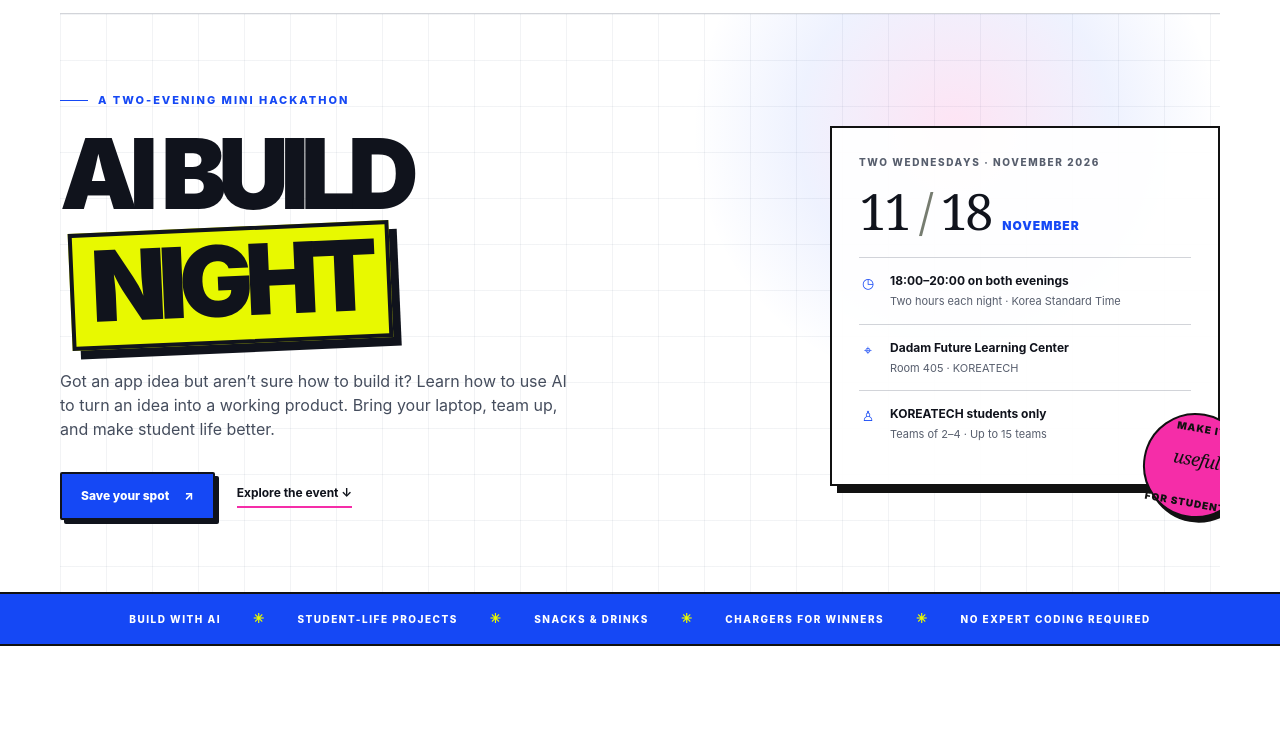
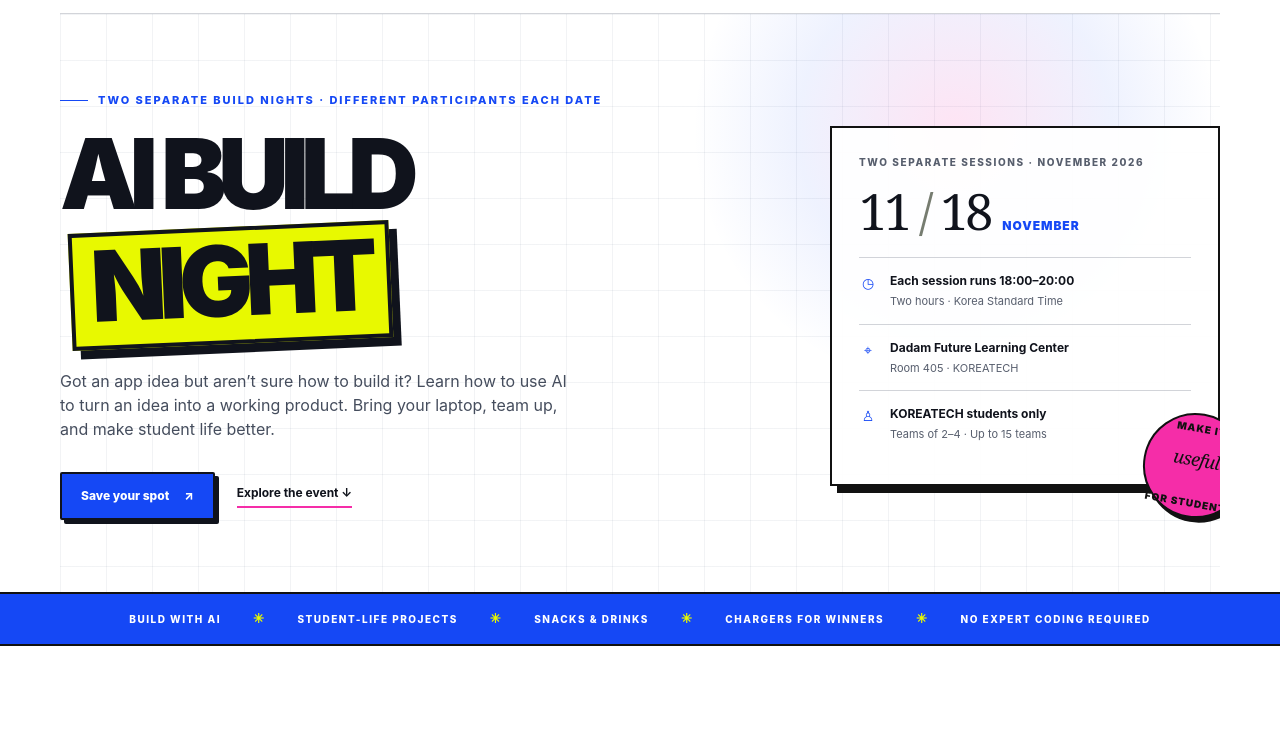
Before and after one commit to shittuquoyum-ui/koreatechaibuildnight, a plain HTML site: page index.html in a window 1280 px wide. Shown: the part 62-800 px from the top of the page. Drawn offline with Linux system fonts and the light colour scheme.

Commit message:
Clarify separate event dates and participant groups

```diff
--- a/index.html
+++ b/index.html
@@ -157,7 +157,7 @@
   <main id="top">
     <section class="shell hero" aria-labelledby="hero-title">
       <div>
-        <div class="eyebrow">A two-evening mini hackathon</div>
+        <div class="eyebrow">Two separate build nights · different participants each date</div>
         <h1 id="hero-title">AI Build<br><span>Night</span></h1>
         <p class="hero-copy">Got an app idea but aren’t sure how to build it? Learn how to use AI to turn an idea into a working product. Bring your laptop, team up, and make student life better.</p>
         <div class="hero-actions">
@@ -167,9 +167,9 @@
       </div>
       <div class="hero-meta">
         <div class="event-card">
-          <div class="card-label">Two Wednesdays · November 2026</div>
+          <div class="card-label">Two separate sessions · November 2026</div>
           <div class="date-row"><span class="date">11 <span style="color:#767c70">/</span> 18</span><span class="month">November</span></div>
-          <div class="info-line"><span class="icon" aria-hidden="true">◷</span><div><strong>18:00–20:00 on both evenings</strong><small>Two hours each night · Korea Standard Time</small></div></div>
+          <div class="info-line"><span class="icon" aria-hidden="true">◷</span><div><strong>Each session runs 18:00–20:00</strong><small>Two hours · Korea Standard Time</small></div></div>
           <div class="info-line"><span class="icon" aria-hidden="true">⌖</span><div><strong>Dadam Future Learning Center</strong><small>Room 405 · KOREATECH</small></div></div>
           <div class="info-line"><span class="icon" aria-hidden="true">♙</span><div><strong>KOREATECH students only</strong><small>Teams of 2–4 · Up to 15 teams</small></div></div>
         </div>
@@ -195,8 +195,8 @@
     <section id="schedule" class="schedule section" aria-labelledby="schedule-title">
       <div class="shell">
         <div class="section-head">
-        <div><p class="kicker">02 / When & where</p><h2 id="schedule-title">Two evenings.<br><em>One big idea.</em></h2></div>
-          <p class="section-intro">Join us from 18:00 to 20:00 on both dates. The detailed agenda for each evening will be shared closer to the event.</p>
+        <div><p class="kicker">02 / When & where</p><h2 id="schedule-title">Two dates.<br><em>Different groups.</em></h2></div>
+          <p class="section-intro">These are two separate events for different groups of participants. Each one runs from 18:00 to 20:00; its detailed agenda will be shared closer to the date.</p>
         </div>
         <div class="schedule-grid">
           <div class="schedule-days">
```
Also changed, not shown: 1 other file.
